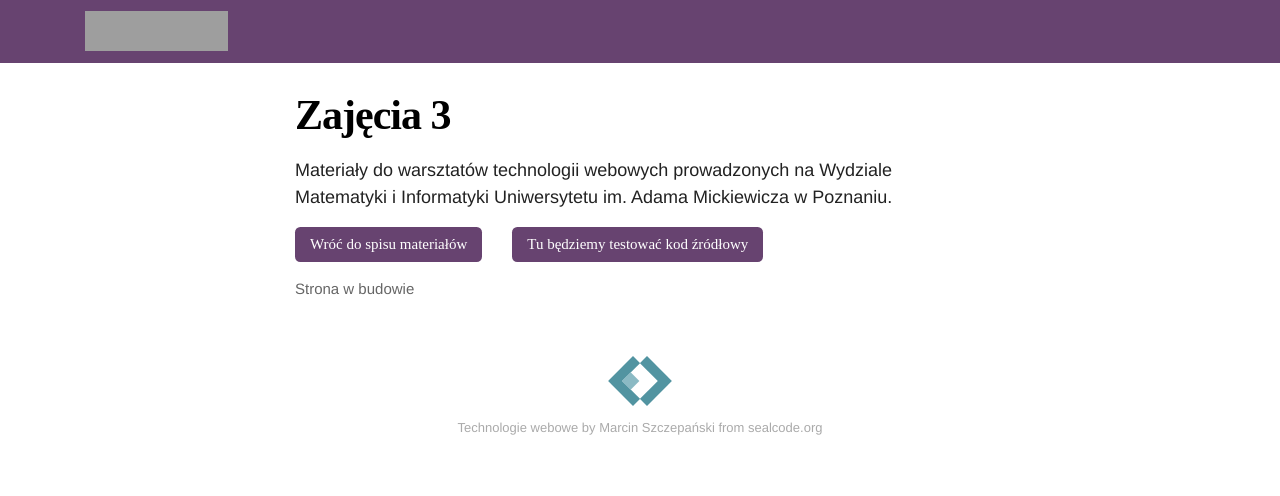
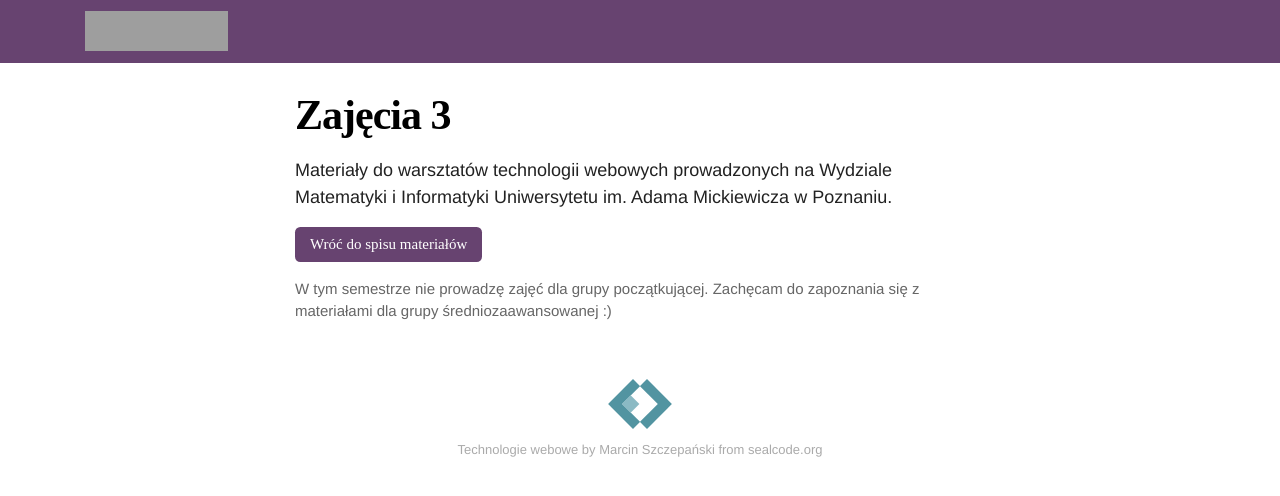
Before and after one commit to marcin-szczepanski/TWE, a Jekyll site: the page built from zajecia/1A/zaj03.md, in a window 1280 px wide, cut to the strip 0-496 px from the top of the page. Built offline with Jekyll 4.4.1, drawn with Linux system fonts in a browser that asks for light colours; some web fonts are replaced; grey boxes are pictures that could not be loaded.

Commit message:
Update zaj03.md

```diff
--- a/zajecia/1A/zaj03.md
+++ b/zajecia/1A/zaj03.md
@@ -5,8 +5,6 @@ layout: default
 	<h1 id="main1">Zajęcia 3</h1>
     <div id="main2" class="h2">Materiały do&nbsp;warsztatów technologii webowych prowadzonych na Wydziale Matematyki i&nbsp;Informatyki Uniwersytetu im. Adama Mickiewicza w Poznaniu.</div>
 	<a href="../../index.html" class="button-v button-module">Wróć do&nbsp;spisu materiałów</a>
-	<a href="https://jsfiddle.net/" target="blank" class="button-v button-module">Tu będziemy testować kod&nbsp;źródłowy</a>
 	<div style="clear: both;"></div>
 </div>
-
-Strona w budowie
+W tym semestrze nie prowadzę zajęć dla grupy początkującej. Zachęcam do zapoznania się z materiałami dla grupy średniozaawansowanej :)
```
